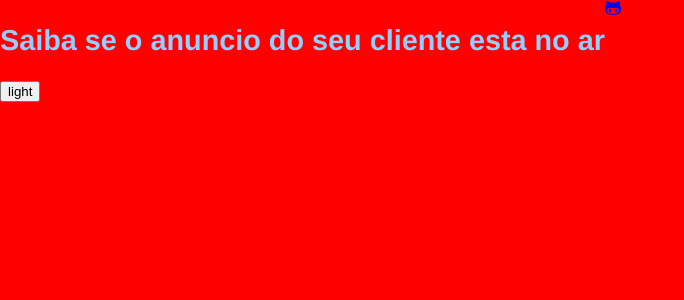
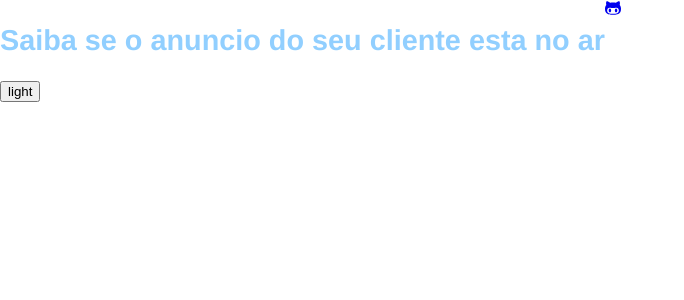
Before and after one commit to LukasLimalkl/trafego-front, a Next.js app: page / in a window 1280 px wide. Shown: the top 300 px of the page, without its empty margins (0-684 px from the left). Built offline with nearby package versions, Linux system fonts and the light colour scheme.

Commit message:
feat: add styled-component fn on background

```diff
--- a/src/styles/GlobalStyles.ts
+++ b/src/styles/GlobalStyles.ts
@@ -5,7 +5,7 @@ const GlobalStyle = createGlobalStyle`
     margin: 0;
     padding: 0;
     height: 100vh;
-    background: red;
+    background: ${(props) => props.theme.body};
     font-family: Open-Sans, Helvetica, Sans-Serif;
   }
 `;
```
